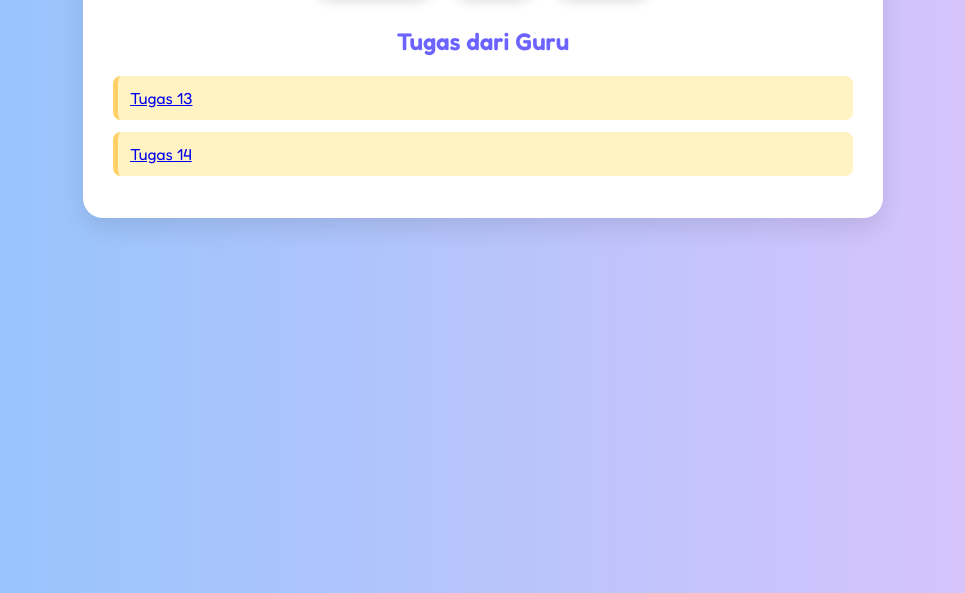
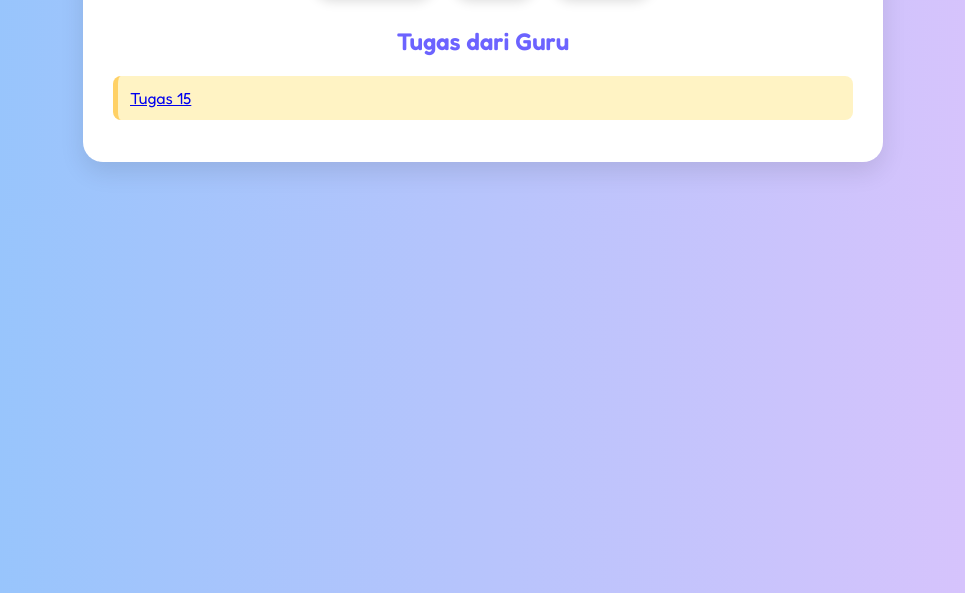
Before and after one commit to BdumtasOfficial7/Akun-JJ-Mamarimbing, a plain HTML site: page index.html in a window 1280 px wide. Both pictures are taken after a click on the button "Tugas". Shown: the part 207-800 px from the top of the page, without its empty margins (157-1122 px from the left). Drawn offline with Linux system fonts and the light colour scheme.

Commit message:
update tugas

```diff
--- a/index.html
+++ b/index.html
@@ -167,8 +167,8 @@
   <div id="tasks" class="page-section hidden">
     <h2>Tugas dari Guru</h2>
     <!-- <div class="task"><a href="tugas12-JJ.pdf">Tugas 12</a></div> -->
-    <div class="task"><a href="tugas13-JJ.pdf">Tugas 13</a></div>
-    <div class="task"><a href="tugas14-JJ.pdf">Tugas 14</a></div>
+    <!-- <div class="task"><a href="tugas13-JJ.pdf">Tugas 13</a></div> -->
+    <div class="task"><a href="tugas15-JJ.pdf">Tugas 15</a></div>
   </div>
 
   <!-- STATISTIK -->
```
Also changed, not shown: 3 other files.
